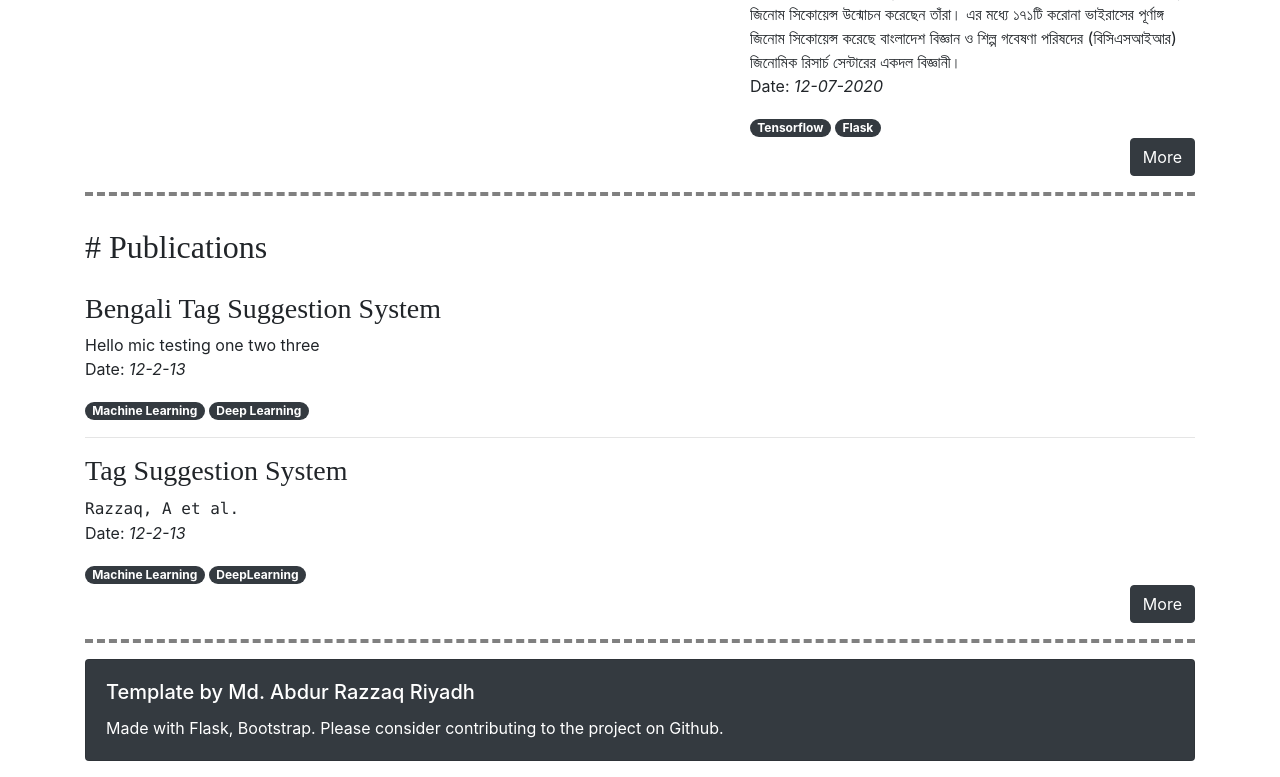
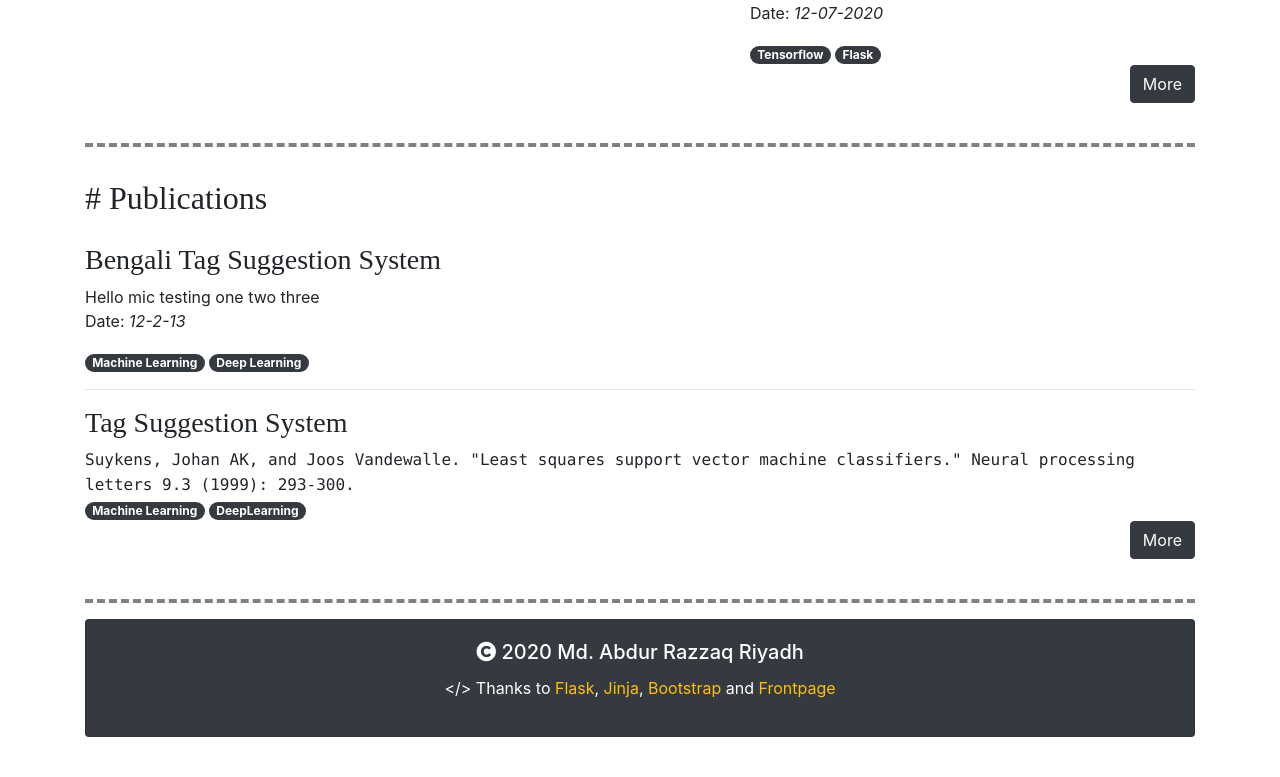
Before and after one commit to riyadhrazzaq/frontpage, a Flask app: page / in a window 1280 px wide. Shown: the part 1601-2378 px from the top of the page. After the commit the page ends 2338 px from the top, so only its background shows below. Run offline with Flask 2, Linux system fonts and the light colour scheme; some libraries are stand-ins or nearby versions; some web fonts are replaced.

Commit message:
config.py added social variable

```diff
--- /dev/null
+++ b/content/Achievements/cert1.json
@@ -0,0 +1,4 @@
+{
+	"title":"Young Entrepreneur Award 2020",
+	"description": "Lorem ipsum dolor sit amet, consectetur adipiscing elit. Ut nec metus eget dolor gravida sollicitudin. Vestibulum nec lorem eget ipsum pulvinar hendrerit eget vel justo. Donec maximus id mauris sed mollis. Fusce finibus purus a viverra volutpat. Etiam vulputate ornare eros, at congue elit congue non. Morbi eget fermentum risus. Praesent rutrum, arcu vel varius ultrices, nibh lectus cursus ligula, viverra semper erat neque a libero. Phasellus pretium est eu tortor sodales, at lacinia orci sodales. Nunc ut placerat mi. Donec laoreet bibendum velit sed ullamcorper. Morbi euismod commodo sapien a pretium."
+}
--- a/content/Publications/pub2.json
+++ b/content/Publications/pub2.json
@@ -1,7 +1,6 @@
 {
 	"title": "Tag Suggestion System",
-	"date": "12-2-13",
 	"more": "www.arxiv-sanity.com",
 	"tools": ["Machine Learning", "DeepLearning"],
-	"reference": "Razzaq, A et al."
+	"reference": "Suykens, Johan AK, and Joos Vandewalle. \"Least squares support vector machine classifiers.\" Neural processing letters 9.3 (1999): 293-300."
 }
--- a/content/Works & Other Stuff/sampl3.json
+++ b/content/Works & Other Stuff/sampl3.json
@@ -1,7 +1,7 @@
 {
 	"title": "Oniket Prantor",
-	"description": "Lorem ipsum onek kisu geratunm",
+	"description": "Lorem ipsum dolor sit amet, consectetur adipiscing elit. Ut nec metus eget dolor gravida sollicitudin. Vestibulum nec lorem eget ipsum pulvinar hendrerit eget vel justo. Donec maximus id mauris sed mollis. Fusce finibus purus a viverra volutpat. Etiam vulputate ornare eros, at congue elit congue non. Morbi eget fermentum risus. Praesent rutrum, arcu vel varius ultrices, nibh lectus cursus ligula, viverra semper erat neque a libero. Phasellus pretium est eu tortor sodales, at lacinia orci sodales. Nunc ut placerat mi. Donec laoreet bibendum velit sed ullamcorper. Morbi euismod commodo sapien a pretium.",
 	"date": "12-05-2021",
-	"image": "https://media.giphy.com/media/lgcUUCXgC8mEo/giphy.gif",
+	"image": "https://via.placeholder.com/700x300",
 	"more": "http://kaggle.com/datasets"
 }
--- a/content/Works & Other Stuff/sample2.json
+++ b/content/Works & Other Stuff/sample2.json
@@ -1,6 +1,6 @@
 {
 	"title": "Project From JSON File 2",
-	"description": "Lorem ipsum onek kisu geratunm",
+	"description": "Lorem ipsum dolor sit amet, consectetur adipiscing elit. Ut nec metus eget dolor gravida sollicitudin. Vestibulum nec lorem eget ipsum pulvinar hendrerit eget vel justo. Donec maximus id mauris sed mollis. Fusce finibus purus a viverra volutpat. Etiam vulputate ornare eros, at congue elit congue non. Morbi eget fermentum risus. Praesent rutrum, arcu vel varius ultrices, nibh lectus cursus ligula, viverra semper erat neque a libero. Phasellus pretium est eu tortor sodales, at lacinia orci sodales. Nunc ut placerat mi. Donec laoreet bibendum velit sed ullamcorper. Morbi euismod commodo sapien a pretium.",
 	"date": "12-05-2021",
 	"image": "https://i.postimg.cc/BZCw6y5z/Group-1log-reg.png",
 	"more": "http://kaggle.com/datasets",
--- a/static/css/main.css
+++ b/static/css/main.css
@@ -12,6 +12,6 @@
    border-top: dashed 4px grey;
 }
 
-img{
-	object-fit: cover;
+#footer{
+	text-align: center;
 }
--- a/templates/footer.html
+++ b/templates/footer.html
@@ -1,8 +1,8 @@
 <div class='container'>
-	<div class="card text-white bg-dark mb-3">
-		<div class="card-body">
-			<h5 class="card-title">Template by Md. Abdur Razzaq Riyadh</h5>
-			<p class="card-text">Made with Flask, Bootstrap. Please consider contributing to the project on Github.</p>
+	<div id= "footer" class="card text-white bg-dark mb-3">
+		<div class="card-body float-center">
+			<h5 class="card-title"><i class="fas fa-copyright"></i> 2020 {{ config['ME'] }}</h5>
+			<p>&lt;/&gt; Thanks to <a class="text-warning" href="https://flask.palletsprojects.com/en/1.1.x//">Flask</a>, <a class="text-warning" href="https://jinja.palletsprojects.com/en/2.11.x/">Jinja</a>, <a class="text-warning" href="https://getbootstrap.com/">Bootstrap</a> and <a class="text-warning" href="https://github.com/riyadhrazzaq/frontpage">Frontpage</a></p>
 		</div>
 	</div>
 </div>
--- a/templates/nameplate.html
+++ b/templates/nameplate.html
@@ -1,12 +1,12 @@
 <div class="jumbotron jumbotron-fluid">
   <div class="container bg-white p-4">
-    <h1 class="display-4">Md. Abdur Razzaq Riyadh</h1>
-    <p class="lead">Machine Learning Engineer</p>
+    <h1 class="display-4"> {{ config['ME'] }} </h1>
+    <p class="lead"> {{ config['TITLE'] }} </p>
     <div class="btn-toolbar" role="toolbar" aria-label="Toolbar with button groups">
       <div class="btn-group mr-2" role="group" aria-label="First group">
-        <a href="https://github.com/riyadhrazzaq" target='_blank' class="btn btn-warning" role="button"><i class="fab fa-github"></i> Github</a>
-        <a href="https://riyadhrzzaq.github.io" target='_blank' class="btn btn-warning" role="button"><i class="far fa-keyboard"></i> Blog</a>
-        <a href="https://riyadhrzzaq.github.io" target='_blank' class="btn btn-warning" role="button"><i class="fab fa-twitter"></i> Twitter</a>
+        {% for domain,data in config['SOCIAL'].items() %}
+        <a href="{{ data[0] }}" target='_blank' class="btn btn-warning" role="button"><i class=" {{ data[1] }} "></i> {{ domain }} </a>
+        {% endfor %}
       </div>
     </div>
   </div>
--- a/templates/project.html
+++ b/templates/project.html
@@ -22,7 +22,11 @@
             {% if item['reference'] is defined %}
               <samp>{{ item['reference'] }}</samp>
             {% endif %}
-            <p>Date:<i> {{ item['date'] }} </i></p>
+
+            {% if item['date'] is defined %}
+              <p>Date:<i> {{ item['date'] }} </i></p>
+            {% endif %}
+
             {% if item['tools'] is defined %}
             <div>
               {% for machine in item['tools'] %}
@@ -37,6 +41,7 @@
         </div>
         <!-- /.row -->
         {% if loop.last %}
+        <br>
         <hr id='section_break'>
         {% else %}
         <hr>
```
Also changed, not shown: config.py (+12 -6 lines), content/Works & Other Stuff/sample.json (+2 -2 lines), README.md, 1 other file.
